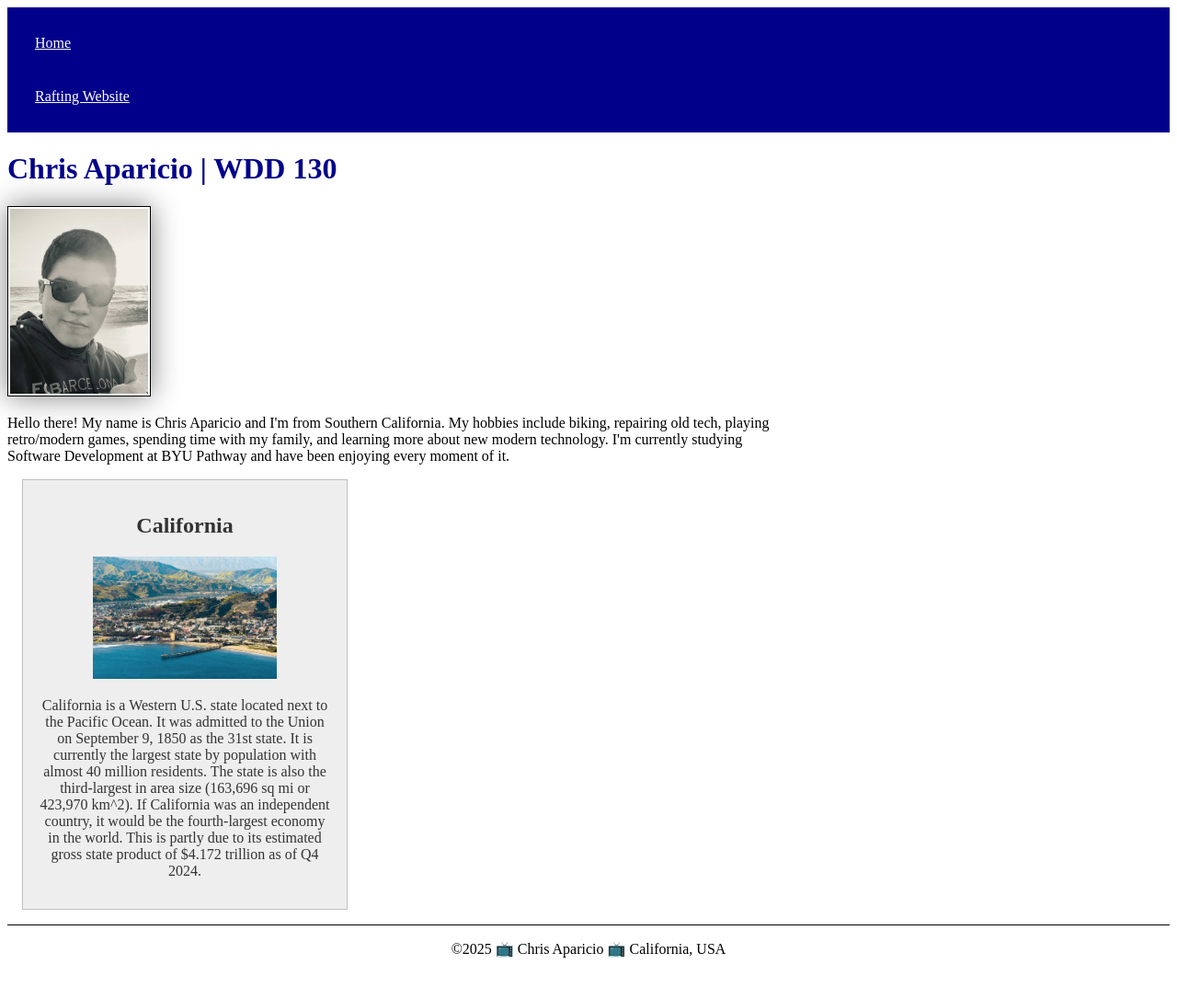
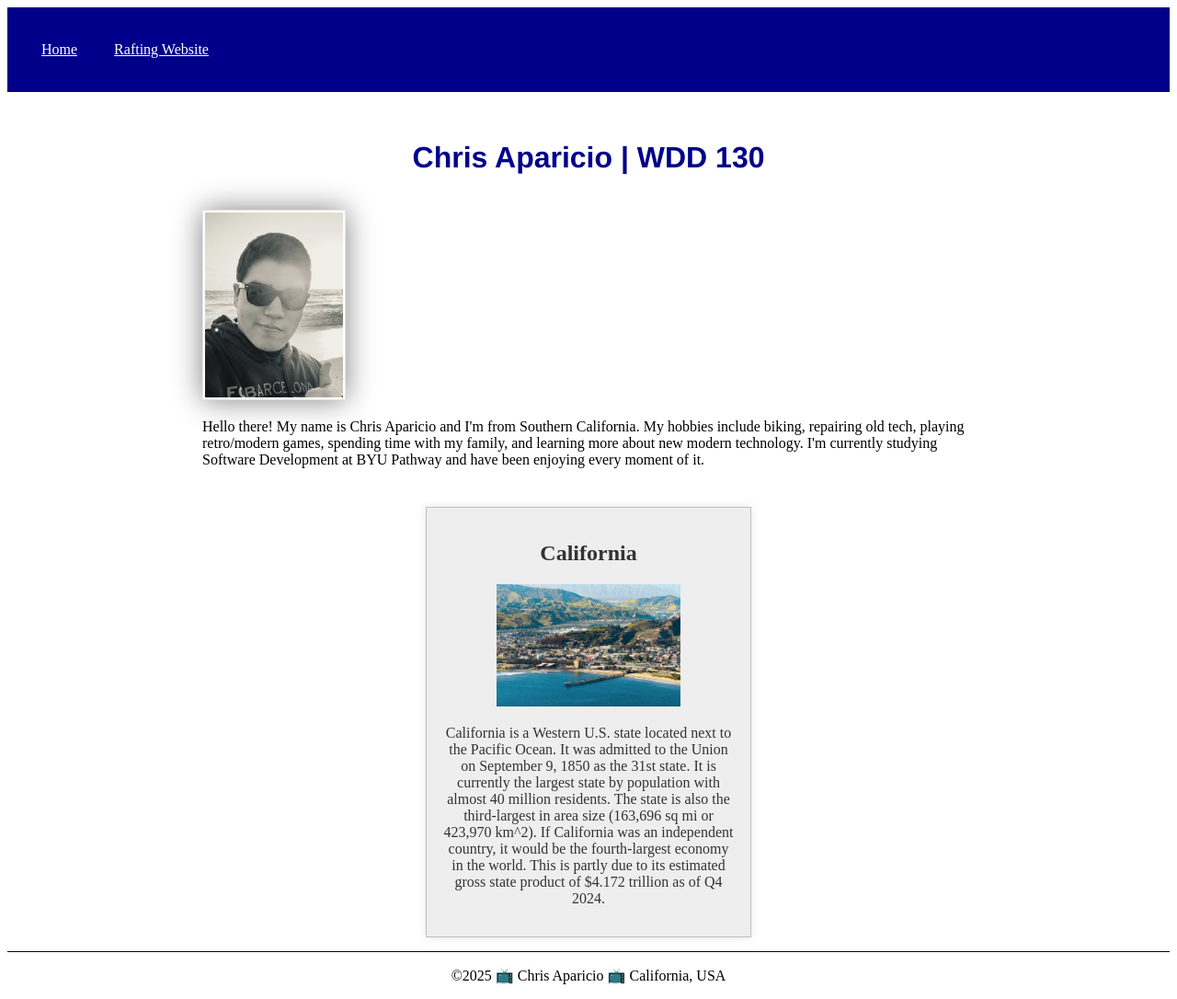
Before and after one commit to ChrisApps10/wdd130, a plain HTML site: page index.html in a window 1280 px wide. Shown: the whole page at 92% size. Before the commit the page ends 1057 px from the top, so only its background shows below. Drawn offline with Linux system fonts and the light colour scheme.

Commit message:
added :root pseudo-class

```diff
--- a/styles/styles.css
+++ b/styles/styles.css
@@ -1,6 +1,18 @@
+:root {
+    --heading-background-color: darkblue;
+    --heading-text-color: white;
+    --heading-font: 'Montserrat', Helvetica, sans-serif;
+    --padding: 1rem;
+    --border: 1px solid rgb(0 0 0 / 0.1);
+}
+
 nav {
-    background-color: darkblue;
-    padding: 10px;
+    background-color: var(--heading-background-color);
+    display: flex;
+    justify-content: left;
+    padding: var(--padding);
+    border: var(--border);
+    text-align: center;
 }
 
 nav a {
@@ -10,26 +22,33 @@ nav a {
 }
 
 h1 {
-    color: darkblue;
+    background-color: var(--heading-text-color);
+    color: var(--heading-background-color);
+    font-family: var(--heading-font);
+    padding: var(--padding);
+    text-align: center;
 }
 
 main img {
     width: 150px;
-    height: auto;
-    border: 1px solid black;
+    justify-content: center;
+    border: var(--border);
     padding: 2px;
     box-shadow: 0 0 30px gray;
 }
 
 main {
     max-width: 840px;
+    margin: 0 auto;
+    padding: var(--padding);
 }
 
 aside {
     width: 20rem;
-    margin: 1rem;
+    margin: 10px auto;
     border: 1px solid rgb(0 0 0 / 0.2);
-    padding: 1rem;
+    padding: var(--padding);
+    box-shadow: 0 0 10px rgb(0 0 0 / 0.1);
     background-color: #eee;
     color: #333;
     text-align: center;
```
